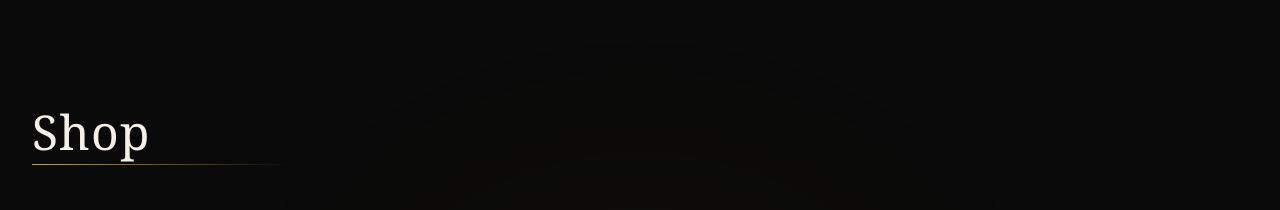
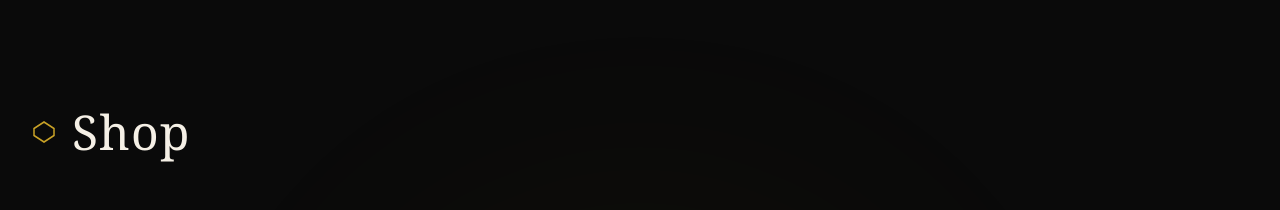
Before and after one commit to MaestroTheSimoni/v0-honey-e-commerce-website, a Next.js app: page / in a window 1280 px wide. Shown: the part 1380-1590 px from the top of the page. Built offline with nearby package versions, Linux system fonts and the light colour scheme.

Commit message:
fixedshoptitle

```diff
--- a/components/shop-section.tsx
+++ b/components/shop-section.tsx
@@ -233,15 +233,26 @@ export default function ShopSection() {
       <div className="max-w-7xl mx-auto px-4 sm:px-6 lg:px-8 relative">
 
         {/* ── Section Header ── */}
+        {/* ── Section Header ── */}
         <motion.div
           initial={{ opacity: 0, y: 20 }}
           animate={isInView ? { opacity: 1, y: 0 } : {}}
           transition={{ duration: 0.6 }}
           className="flex items-center gap-4 mb-14"
         >
+          {/* 1. Added the Polygon SVG here (on the left of the text) */}
+          <svg width="24" height="24" viewBox="0 0 24 24" fill="none">
+            <polygon
+              points="12,2 22,8.5 22,15.5 12,22 2,15.5 2,8.5"
+              stroke="#c9a227"
+              strokeWidth="1.5"
+              fill="none"
+            />
+          </svg>
+
           <div>
             <h2 className="text-4xl md:text-5xl font-serif text-[#f5f0e6] tracking-wide">Shop</h2>
-            <div className="h-px w-64 bg-gradient-to-r from-[#c9a227] to-transparent mt-2" />
+            {/* 2. Removed the underline div to keep it identical to the Gallery style */}
           </div>
         </motion.div>
 
```
